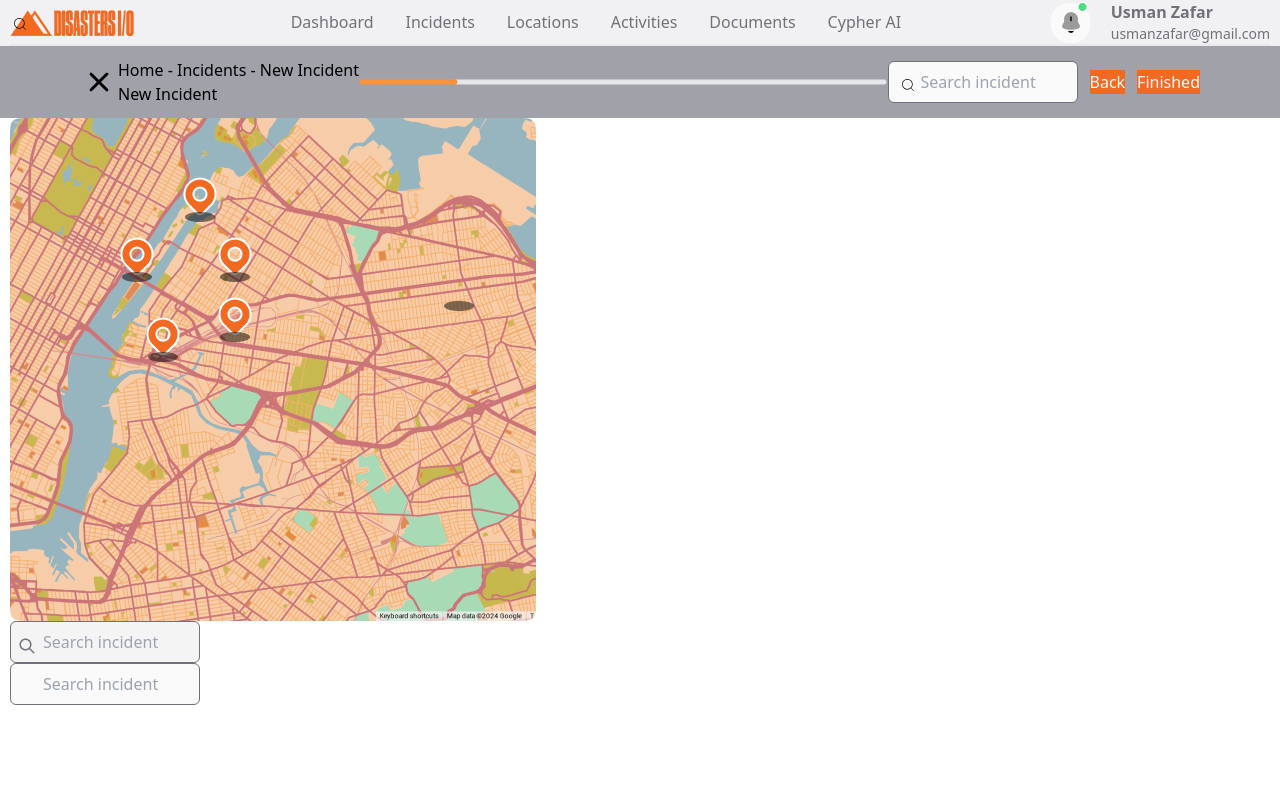
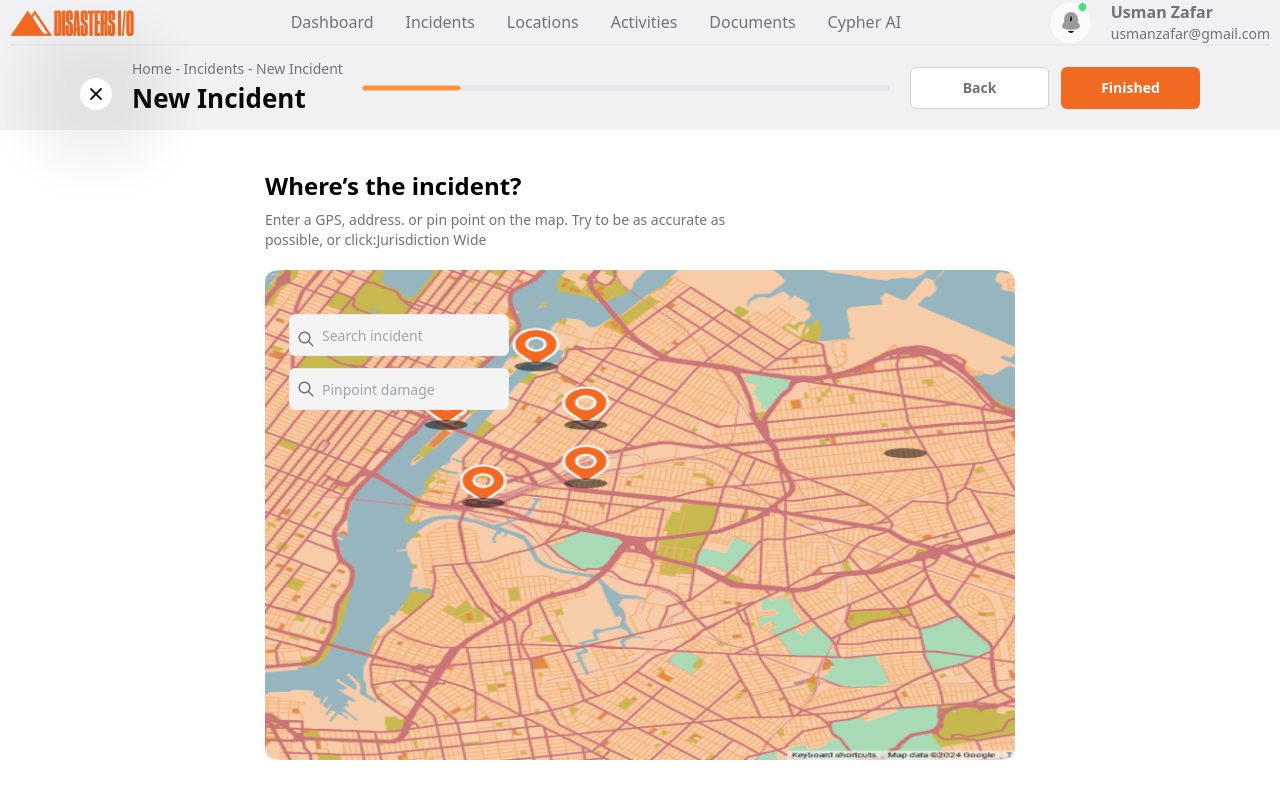
Before and after one commit to nasrin137/React-Assignment-1, a React (Vite) app: page /finished in a window 1280 px wide. Built offline with nearby package versions, Linux system fonts and the light colour scheme.

Commit message:
added design in incident finished section

```diff
--- a/src/Components/IncidentIntro.jsx
+++ b/src/Components/IncidentIntro.jsx
@@ -4,12 +4,14 @@ import { useNavigate } from 'react-router-dom';
 function IncidentIntro() {
     const navigate = useNavigate();
 
-    const handleClick = ()=>{
-        navigate("/incidentDescription")
-    }
     const handleBack = () =>{
         navigate('/newIncident')
     }
+
+    const handleNext = () =>{
+      navigate('/finished')
+      }
+
   return (
     <div className="flex justify-between items-center py-3  px-20 bg-gray">
     <div className='flex justify-between items-center gap-5'>
@@ -25,7 +27,7 @@ function IncidentIntro() {
     <div className="flex justify-between items-center relative gap-3">
   <button onClick={handleBack} className='bg-white btn text-ash font-bold text-sm border border-[#D4D4D8] px-9 py-2 w-[139px] h-[42px] rounded-md'>
     Back</button>
-   <button onClick={handleClick} className='bg-primary btn font-bold text-sm  text-white w-[139px] h-[42px] rounded-md'>Next Step</button>
+   <button onClick={handleNext} className='bg-primary btn font-bold text-sm  text-white w-[139px] h-[42px] rounded-md'>Next Step</button>
     </div>
 
  </div>
--- a/src/Pages/Incidents/IncidentFinished.jsx
+++ b/src/Pages/Incidents/IncidentFinished.jsx
@@ -9,38 +9,47 @@ function IncidentFinished() {
     const handleBack = () =>{
         navigate('/incidentDescription')
     }
+    const handleFinish = () =>{
+        navigate('/dashboard')
+    }
   return (
     <div>
-          <div className="flex justify-between items-center py-3  px-20 bg-accent">
-    <div className='flex justify-between items-center'>
-        <img src="Images/close.png" alt="" />
+        <div className="flex justify-between items-center py-3  px-20 bg-gray">
+    <div className='flex justify-between items-center gap-5'>
+        <img src="Images/close.png" alt="" className='rounded-full shadow-card bg-white px-1 py-1 mt-3 size-8' />
        <div>
-       <p>Home - Incidents - New Incident</p>
-       <h1>New Incident</h1>
+       <p className='title-intro'>Home - Incidents - New Incident</p>
+       <h1 className='title'>New Incident</h1>
        </div>
     </div>
     <div>
         <img src="Images/progressBar.png" alt="" />
     </div>
     <div className="flex justify-between items-center relative gap-3">
-    <CiSearch className="top-4 left-3 absolute" /><input  type="text" className="w-[190px] h-[42px] rounded-md  border-[1px] bg-[#FAFAFA] py-3 px-[10px] text-[#71717A] pl-8" placeholder="Search incident"/>
-
-   <button onClick={handleBack} className='bg-primary btn text-white'>Back</button>
-   <button className='bg-primary btn text-white'>Finished</button>
+  <button onClick={handleBack} className='bg-white btn text-ash font-bold text-sm border border-[#D4D4D8] px-9 py-2 w-[139px] h-[42px] rounded-md'>
+    Back</button>
+   <button onClick={handleFinish} className='bg-primary btn font-bold text-sm  text-white w-[139px] h-[42px] rounded-md'>Finished</button>
     </div>
 
  </div>
  <Container>
-    <div>
-        <h2></h2>
-        <p></p>
-        <img src="/Images/map.png" alt="" />
+    <div className='w-[750px] mx-auto mt-10 relative'>
+        <h2 className='font-bold text-2xl text-[#000000] pb-2'>Where’s the incident?</h2>
+        <p className='w-[518px] text-ash text-sm pb-5'>Enter a GPS, address. or pin point on the map. Try to be as accurate as possible, or click:Jurisdiction Wide</p>
+        <img src="/Images/map.png" alt="" className='w-[750px] h-[490px]' />
+    <div className='absolute top-36 left-6 space-y-3'>
+    <div className='relative'>
+            <img src="/Images/search.png" alt="" className='absolute top-4 left-2' />
+            <input  type="text" className="w-[220px] h-[42px] rounded-md  border-[1px] border-gray bg-[#F4F4F5] py-3 px-[10px] text-ash pl-8 text-sm" placeholder="Search incident"/>
+        </div>
         <div className='relative'>
-            <img src="/Images/search.png" alt="" className='absolute top-4 left-2' />
-            <input  type="text" className="w-[190px] h-[42px] rounded-md  border-[1px] bg-[#F4F4F5] py-3 px-[10px] text-[#71717A] pl-8" placeholder="Search incident"/>
+            <img src="/Images/search.png" alt="" className='absolute top-3 left-2' />
+            <input  type="text"  className="w-[220px] h-[42px] rounded-md  border-[1px] border-gray bg-[#F4F4F5] py-3 px-[10px] text-ash pl-8 text-sm" placeholder="Pinpoint damage"/>
         </div>
+    </div>
+
         {/* <CiSearch className="top-4 left-3 absolute" /><input  type="text" className="w-[190px] h-[42px] rounded-md  border-[1px] bg-[#F4F4F5] py-3 px-[10px] text-[#71717A] pl-8" placeholder="Search incident"/> */}
-        <CiSearch className="top-4 left-3 absolute" /><input  type="text" className="w-[190px] h-[42px] rounded-md  border-[1px] bg-[#FAFAFA] py-3 px-[10px] text-[#71717A] pl-8" placeholder="Search incident"/>
+
     </div>
  </Container>
     </div>
--- a/src/Pages/Incidents/IncidentsDescription.jsx
+++ b/src/Pages/Incidents/IncidentsDescription.jsx
@@ -5,11 +5,11 @@ import { useNavigate } from 'react-router-dom'
 import IncidentIntro from '../../Components/IncidentIntro';
 
 function IncidentsDescription() {
-    const navigate = useNavigate();
+    // const navigate = useNavigate();
 
-    const handleNext = () =>{
-        navigate('/finished')
-    }
+    // const handleNext = () =>{
+    //     navigate('/finished')
+    // }
   return (
 //     <div>
 //           <div className="flex justify-between items-center py-3  px-20 bg-accent">
```
